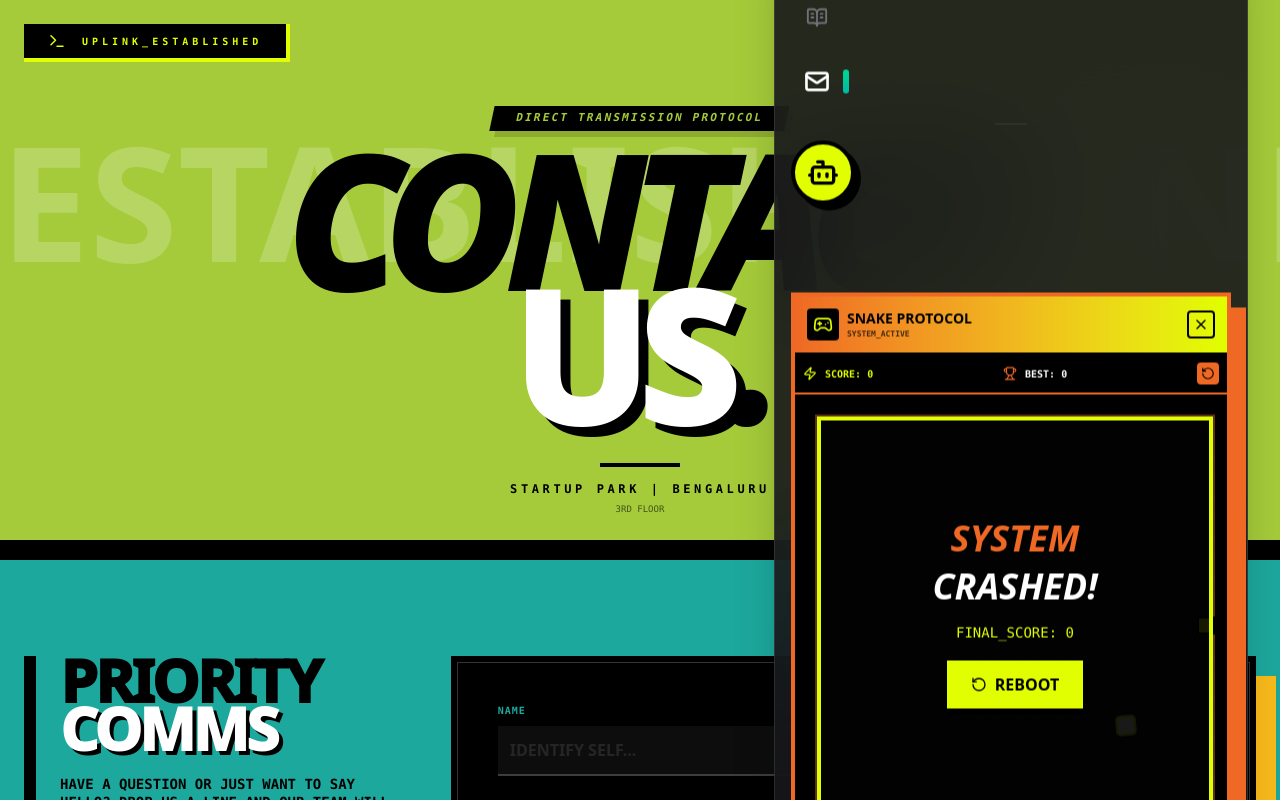
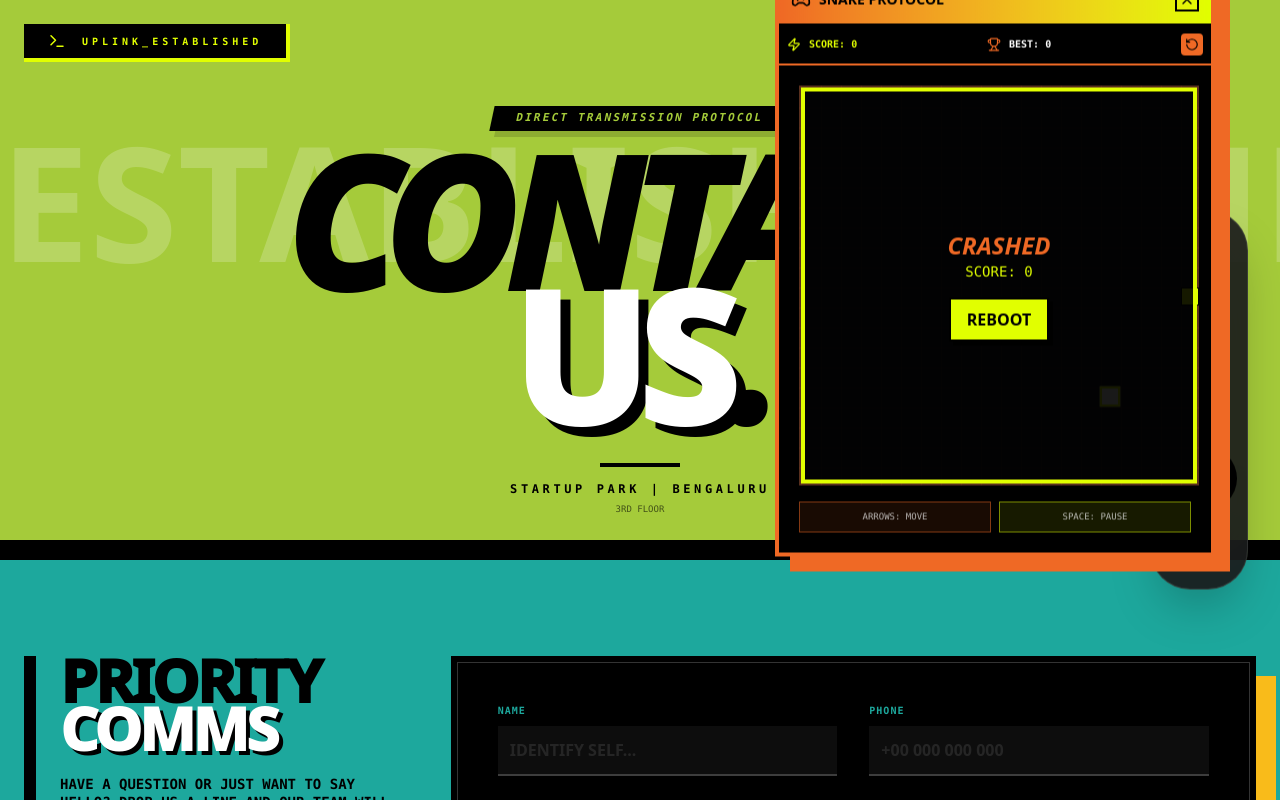
Before and after one commit to brainoncolours-bit/startup_school, a React (Vite) app: page /contact in a window 1280 px wide. Both pictures are taken after a click on the button 1199 px from the left and 544 px from the top of the page. Shown: the top 800 px of the page. Built offline with nearby package versions, Linux system fonts and the light colour scheme.

Commit message:
game fix

```diff
--- a/src/components/SnakeGame.jsx
+++ b/src/components/SnakeGame.jsx
@@ -19,12 +19,21 @@ const SnakeGame = () => {
   const [isPaused, setIsPaused] = useState(false);
   const gameLoopRef = useRef(null);
 
+  // Prevent background scrolling when game is open
+  useEffect(() => {
+    if (isOpen) {
+      document.body.style.overflow = 'hidden';
+    } else {
+      document.body.style.overflow = 'unset';
+    }
+    return () => { document.body.style.overflow = 'unset'; };
+  }, [isOpen]);
+
   const generateFood = useCallback(() => {
-    const newFood = {
+    return {
       x: Math.floor(Math.random() * GRID_SIZE),
       y: Math.floor(Math.random() * GRID_SIZE)
     };
-    return newFood;
   }, []);
 
   const resetGame = () => {
@@ -45,14 +54,12 @@ const SnakeGame = () => {
         y: prevSnake[0].y + direction.y
       };
 
-      // Check collision with walls
       if (newHead.x < 0 || newHead.x >= GRID_SIZE || newHead.y < 0 || newHead.y >= GRID_SIZE) {
         setGameOver(true);
         if (score > highScore) setHighScore(score);
         return prevSnake;
       }
 
-      // Check collision with self
       if (prevSnake.some(segment => segment.x === newHead.x && segment.y === newHead.y)) {
         setGameOver(true);
         if (score > highScore) setHighScore(score);
@@ -61,7 +68,6 @@ const SnakeGame = () => {
 
       const newSnake = [newHead, ...prevSnake];
 
-      // Check if food is eaten
       if (newHead.x === food.x && newHead.y === food.y) {
         setScore(prev => prev + 10);
         setFood(generateFood());
@@ -77,6 +83,12 @@ const SnakeGame = () => {
     if (!isOpen) return;
 
     const handleKeyPress = (e) => {
+      // PREVENT PAGE SCROLLING: Logic added here
+      const keysToBlock = ['ArrowUp', 'ArrowDown', 'ArrowLeft', 'ArrowRight', ' '];
+      if (keysToBlock.includes(e.key)) {
+        e.preventDefault();
+      }
+
       if (gameOver) return;
 
       switch (e.key) {
@@ -113,54 +125,44 @@ const SnakeGame = () => {
 
   return (
     <>
-      {/* Game Button */}
+      {/* Game Trigger Button */}
       <motion.button
         onClick={() => setIsOpen(true)}
-        className="bottom-4 right-20 md:bottom-8 md:right-28 z-50 w-14 h-14 md:w-16 md:h-16 bg-gradient-to-br from-[#ef6925] to-[#e1ff00] rounded-full flex items-center justify-center text-black shadow-2xl shadow-orange-500/50 border-2 border-black"
+        className="  right-4 z-50 w-14 h-14 bg-gradient-to-br from-[#ef6925] to-[#e1ff00] rounded-full flex items-center justify-center text-black shadow-2xl border-2 border-black"
         whileHover={{ scale: 1.1, rotate: -5 }}
         whileTap={{ scale: 0.9 }}
-        initial={{ scale: 0 }}
         animate={{ scale: isOpen ? 0 : 1 }}
-        transition={{ type: 'spring', stiffness: 260, damping: 20 }}
       >
         <Gamepad2 size={28} />
-        <motion.div
-          className="absolute -top-1 -right-1 w-4 h-4 bg-[#e1ff00] border-2 border-black rounded-full"
-          animate={{ scale: [1, 1.2, 1] }}
-          transition={{ repeat: Infinity, duration: 2 }}
-        />
       </motion.button>
 
-      {/* Game Window */}
       <AnimatePresence>
         {isOpen && (
           <motion.div
-            initial={{ opacity: 0, y: 100, scale: 0.8 }}
-            animate={{ opacity: 1, y: 0, scale: 1 }}
-            exit={{ opacity: 0, y: 100, scale: 0.8 }}
-            className=" inset-0 md:inset-auto md:bottom-8 md:right-28 z-50 bg-black border-0 md:border-4 border-[#ef6925] md:shadow-[15px_15px_0px_0px_rgba(239,105,37,1)] overflow-hidden"
-            style={{ width: typeof window !== 'undefined' && window.innerWidth < 768 ? '100vw' : GRID_SIZE * CELL_SIZE + 40, height: typeof window !== 'undefined' && window.innerWidth < 768 ? '100vh' : GRID_SIZE * CELL_SIZE + 180 }}
+            initial={{ opacity: 0, y: 50 }}
+            animate={{ opacity: 1, y: 0 }}
+            exit={{ opacity: 0, y: 50 }}
+            className="fixed inset-0 md:inset-auto md:bottom-8 md:right-8 z-[60] flex items-center justify-center md:block"
+          >
+            {/* Backdrop for mobile to ensure focus */}
+            <div className="fixed inset-0 bg-black/60 md:hidden" onClick={() => setIsOpen(false)} />
+
+            <div
+              className="relative bg-black border-4 border-[#ef6925] shadow-[15px_15px_0px_0px_rgba(239,105,37,1)] overflow-hidden"
+              style={{ width: GRID_SIZE * CELL_SIZE + 40 }}
             >
               {/* Header */}
               <div className="bg-gradient-to-r from-[#ef6925] to-[#e1ff00] p-3 flex items-center justify-between border-b-2 border-black">
                 <div className="flex items-center gap-2">
-                <div className="w-8 h-8 bg-black rounded-sm flex items-center justify-center">
-                  <Gamepad2 className="text-[#e1ff00]" size={20} />
+                  <Gamepad2 className="text-black" size={20} />
+                  <h3 className="font-black text-black text-sm uppercase">Snake Protocol</h3>
                 </div>
-                <div>
-                  <h3 className="font-black text-black text-sm uppercase">Snake Protocol</h3>
-                  <p className="text-[8px] text-black/70 font-mono font-bold">SYSTEM_ACTIVE</p>
-                </div>
-              </div>
-              <button
-                onClick={() => setIsOpen(false)}
-                className="text-black hover:bg-black hover:text-[#e1ff00] rounded-sm p-1 transition-colors border-2 border-black"
-              >
+                <button onClick={() => setIsOpen(false)} className="text-black hover:bg-black hover:text-white transition-colors border-2 border-black p-0.5">
                   <X size={16} />
                 </button>
               </div>
 
-            {/* Score Display */}
+              {/* Stats Bar */}
               <div className="bg-black border-b-2 border-[#ef6925] p-2 flex justify-between items-center">
                 <div className="flex items-center gap-2">
                   <Zap size={14} className="text-[#e1ff00]" />
@@ -170,17 +172,13 @@ const SnakeGame = () => {
                   <Trophy size={14} className="text-[#ef6925]" />
                   <span className="font-mono text-[10px] text-white font-bold">BEST: {highScore}</span>
                 </div>
-              <button
-                onClick={resetGame}
-                className="bg-[#ef6925] text-black p-1 hover:bg-[#e1ff00] transition-colors rounded-sm"
-                title="Reset Game"
-              >
+                <button onClick={resetGame} className="bg-[#ef6925] text-black p-1 hover:bg-[#e1ff00] rounded-sm">
                   <RotateCcw size={14} />
                 </button>
               </div>
 
-            {/* Game Board */}
-            <div className="p-5 bg-black relative">
+              {/* Play Area */}
+              <div className="p-5 bg-black">
                 <div
                   className="bg-zinc-900 border-2 border-[#ef6925]/30 relative"
                   style={{
@@ -190,86 +188,57 @@ const SnakeGame = () => {
                     backgroundSize: `${CELL_SIZE}px ${CELL_SIZE}px`
                   }}
                 >
-                {/* Snake */}
                   {snake.map((segment, index) => (
-                  <motion.div
+                    <div
                       key={index}
-                    className={`absolute ${index === 0 ? 'bg-[#e1ff00] border-2 border-black' : 'bg-[#ef6925] border border-black'}`}
+                      className={`absolute ${index === 0 ? 'bg-[#e1ff00] z-10' : 'bg-[#ef6925]'}`}
                       style={{
                         left: segment.x * CELL_SIZE,
                         top: segment.y * CELL_SIZE,
                         width: CELL_SIZE - 2,
-                      height: CELL_SIZE - 2
+                        height: CELL_SIZE - 2,
+                        border: '1px solid black'
                       }}
-                    initial={{ scale: 0 }}
-                    animate={{ scale: 1 }}
                     />
                   ))}
 
-                {/* Food */}
                   <motion.div
-                  className="absolute bg-white border-2 border-[#e1ff00] rounded-sm"
+                    className="absolute bg-white border-2 border-[#e1ff00]"
                     style={{
                       left: food.x * CELL_SIZE,
                       top: food.y * CELL_SIZE,
                       width: CELL_SIZE - 2,
                       height: CELL_SIZE - 2
                     }}
-                  animate={{
-                    scale: [1, 1.2, 1],
-                    rotate: [0, 5, -5, 0]
-                  }}
+                    animate={{ scale: [1, 1.2, 1] }}
                     transition={{ repeat: Infinity, duration: 0.5 }}
                   />
 
-                {/* Game Over Overlay */}
-                <AnimatePresence>
+                  {/* Overlays */}
                   {gameOver && (
-                    <motion.div
-                      initial={{ opacity: 0 }}
-                      animate={{ opacity: 1 }}
-                      className="absolute inset-0 bg-black/90 flex flex-col items-center justify-center border-4 border-[#e1ff00]"
-                    >
-                      <h2 className="text-4xl font-black text-[#ef6925] mb-2 uppercase italic">System</h2>
-                      <h2 className="text-4xl font-black text-white mb-4 uppercase italic">Crashed!</h2>
-                      <p className="text-[#e1ff00] font-mono text-sm mb-4">FINAL_SCORE: {score}</p>
-                      <button
-                        onClick={resetGame}
-                        className="bg-[#e1ff00] text-black font-black px-6 py-3 uppercase flex items-center gap-2 hover:bg-[#ef6925] hover:text-white transition-all border-2 border-black shadow-[4px_4px_0px_0px_rgba(0,0,0,1)]"
-                      >
-                        <RotateCcw size={16} />
+                    <div className="absolute inset-0 bg-black/90 flex flex-col items-center justify-center border-4 border-[#e1ff00] z-20">
+                      <h2 className="text-2xl font-black text-[#ef6925] uppercase italic">CRASHED</h2>
+                      <p className="text-[#e1ff00] font-mono text-sm mb-4">SCORE: {score}</p>
+                      <button onClick={resetGame} className="bg-[#e1ff00] text-black font-black px-4 py-2 uppercase border-2 border-black shadow-[4px_4px_0px_0px_rgba(0,0,0,1)]">
                         Reboot
                       </button>
-                    </motion.div>
+                    </div>
                   )}
-                </AnimatePresence>
 
-                {/* Pause Overlay */}
-                <AnimatePresence>
                   {isPaused && !gameOver && (
-                    <motion.div
-                      initial={{ opacity: 0 }}
-                      animate={{ opacity: 1 }}
-                      className="absolute inset-0 bg-black/80 flex items-center justify-center"
-                    >
-                      <div className="text-center">
-                        <h3 className="text-2xl font-black text-[#e1ff00] mb-2 uppercase">PAUSED</h3>
-                        <p className="text-white font-mono text-xs">Press SPACE to continue</p>
+                    <div className="absolute inset-0 bg-black/80 flex items-center justify-center z-20">
+                      <h3 className="text-xl font-black text-[#e1ff00] uppercase">PAUSED</h3>
                     </div>
-                    </motion.div>
                   )}
-                </AnimatePresence>
                 </div>
 
-              {/* Controls Info */}
-              <div className="mt-3 grid grid-cols-2 gap-2">
-                <div className="bg-[#ef6925]/20 border border-[#ef6925] p-2 text-center">
-                  <p className="text-[8px] text-white/60 font-mono uppercase mb-1">Movement</p>
-                  <p className="text-[10px] text-[#e1ff00] font-bold font-mono">ARROW_KEYS</p>
+                <div className="mt-4 grid grid-cols-2 gap-2">
+                  <div className="bg-[#ef6925]/10 border border-[#ef6925]/50 p-2 text-center text-[9px] text-white/70 font-mono">
+                    ARROWS: MOVE
                   </div>
-                <div className="bg-[#e1ff00]/20 border border-[#e1ff00] p-2 text-center">
-                  <p className="text-[8px] text-white/60 font-mono uppercase mb-1">Pause</p>
-                  <p className="text-[10px] text-white font-bold font-mono">SPACEBAR</p>
+                  <div className="bg-[#e1ff00]/10 border border-[#e1ff00]/50 p-2 text-center text-[9px] text-white/70 font-mono">
+                    SPACE: PAUSE
+                  </div>
                 </div>
               </div>
             </div>
--- a/src/pages/Contact.jsx
+++ b/src/pages/Contact.jsx
@@ -204,17 +204,15 @@ ${message}`;
     <div className="h-[500px] w-full bg-slate-900 border-[15px] border-black relative grayscale hover:grayscale-0 transition-all duration-700 overflow-hidden group">
       {/* Overlay to maintain the "Industrial" look until hovered */}
       <div className="absolute inset-0 bg-[#e1ff00]/10 pointer-events-none group-hover:bg-transparent transition-colors z-10" />
+          <iframe
+  src="https://www.google.com/maps/embed?pb=!1m18!1m12!1m3!1d62220.47980977282!2d77.54396244863277!3d12.921857500000014!2m3!1f0!2f0!3f0!3m2!1i1024!2i768!4f13.1!3m3!1m2!1s0x3bae150058b75f01%3A0xd3b7950ec31e6322!2sStartup%20Park%20By%20Ique%20Ventures!5e0!3m2!1sen!2sin!4v1770189678232!5m2!1sen!2sin" // Ensure this is a valid Embed URL
+  className="w-full h-full grayscale group-hover:grayscale-0 transition-all duration-700"
+  style={{ border: 0 }} // Corrected: Must be an object
+  allowFullScreen // Corrected: CamelCase
+  loading="lazy"
+  referrerPolicy="no-referrer-when-downgrade" // Corrected: CamelCase
+></iframe>
 
-      <iframe
-        title="Location Map"
-        src='<iframe src="https://www.google.com/maps/embed?pb=!1m18!1m12!1m3!1d3888.7799881108012!2d77.6201801!3d12.9218575!2m3!1f0!2f0!3f0!3m2!1i1024!2i768!4f13.1!3m3!1m2!1s0x3bae150058b75f01%3A0xd3b7950ec31e6322!2sStartup%20Park%20By%20Ique%20Ventures!5e0!3m2!1sen!2sin!4v1770039402212!5m2!1sen!2sin" width="600" height="450" style="border:0;" allowfullscreen="" loading="lazy" referrerpolicy="no-referrer-when-downgrade"></iframe><iframe src="https://www.google.com/maps/embed?pb=!1m18!1m12!1m3!1d3888.7799881108012!2d77.6201801!3d12.9218575!2m3!1f0!2f0!3f0!3m2!1i1024!2i768!4f13.1!3m3!1m2!1s0x3bae150058b75f01%3A0xd3b7950ec31e6322!2sStartup%20Park%20By%20Ique%20Ventures!5e0!3m2!1sen!2sin!4v1770039402212!5m2!1sen!2sin" width="600" height="450" style="border:0;" allowfullscreen="" loading="lazy" referrerpolicy="no-referrer-when-downgrade"></iframe>'
-        height="100%"
-        style={{ border: 0 }}
-        allowFullScreen=""
-        loading="lazy"
-        referrerPolicy="no-referrer-when-downgrade"
-        className="relative z-0"
-      />
     </div>
   </div>
 </section>
```
Lines whose indentation alone changed are shown as unchanged.
